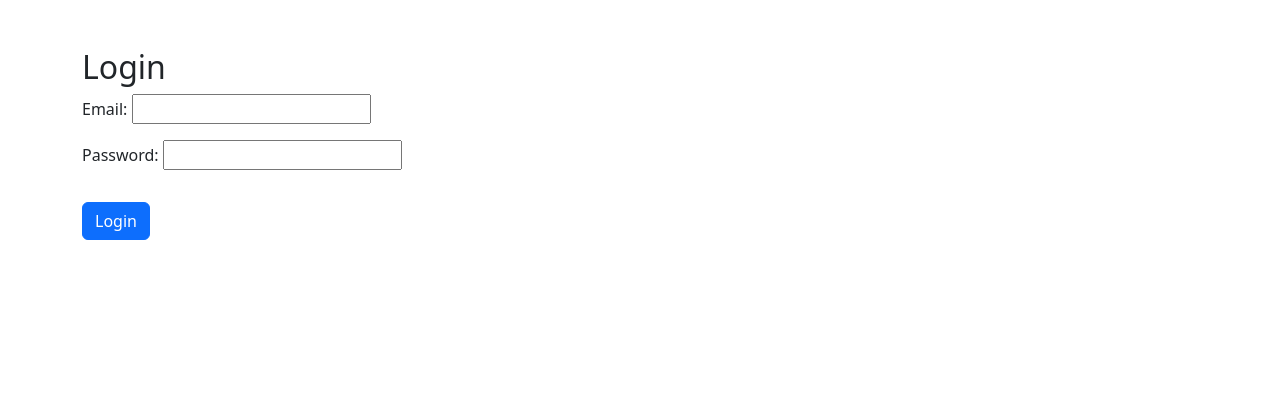
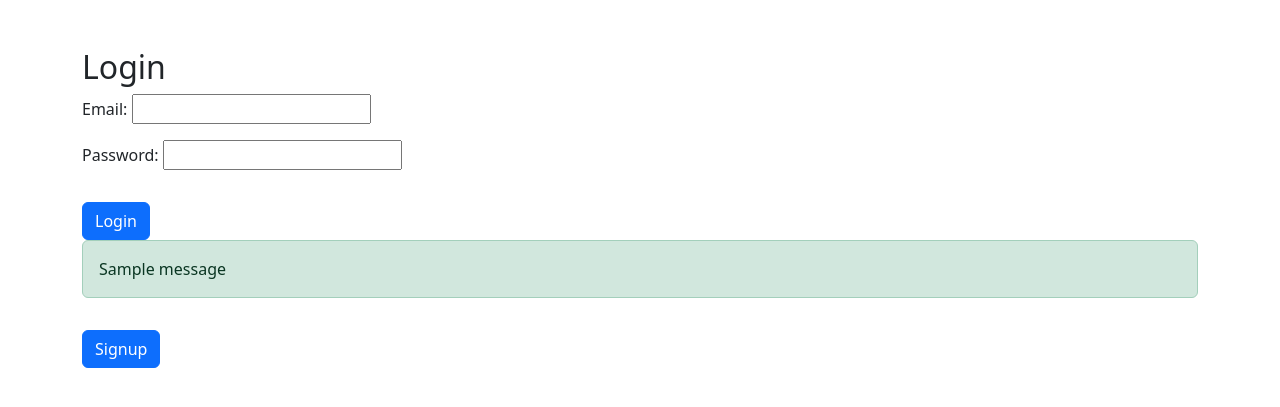
Before and after one commit to yogeshpatel-bestpeers/Django, a Django app: page /account/login/ in a window 1280 px wide. Shown: the top 407 px of the page. Run offline with Django 4.2, Linux system fonts and the light colour scheme; one stand-in notice (Sample message) is shown.

Commit message:
create custom login and implement is_authenticate property using middleware

```diff
--- a/classBasedView/account/middleware.py
+++ b/classBasedView/account/middleware.py
@@ -7,6 +7,7 @@ class CustomAuthMiddleware:
 
         from .models import User
         user_id = request.session.get('user_id')
+        print('middleWare : ', user_id)
         if user_id:
             try:
                 request.user = User.objects.get(user_id=user_id)
--- a/classBasedView/account/models.py
+++ b/classBasedView/account/models.py
@@ -14,8 +14,6 @@ class User(models.Model):
     def check_password(self, raw_password):
         return check_password(raw_password, self.password)
 
-    def __str__(self):
-        return self.name
 
     @property
     def is_authenticated(self):
--- a/classBasedView/account/views.py
+++ b/classBasedView/account/views.py
@@ -3,7 +3,7 @@ from django.views import View
 from django.views.generic import TemplateView
 from .forms import UserForm
 from .models import User
-
+from django.contrib import messages
 # Create your views here.
 
 class Registration(View):
@@ -24,14 +24,19 @@ class Registration(View):
             return redirect('/account/login/')
 
 
-        return render(request,'auth/signup.html',{'form':form})
+        return render(request,'/auth/signup.html',{'form':form})
 
 class Login(View):
 
     def get(self,request):
-        print('login')
-        form = UserForm()
-        return render(request,'auth/login.html',{'form':form})
+
+        if request.user and request.user.is_authenticated:
+            return redirect('/account/profile/')
+
+        else:
+            form = UserForm()
+            return render(request,'auth/login.html',{'form':form})
+
 
     def post(self,request):
 
@@ -48,7 +53,9 @@ class Login(View):
 
 
         else :
-            return redirect('auth/login.html')
+            form = UserForm()
+            messages.error(request, 'Invalid email or password')
+            return render(request, 'auth/login.html',{'form':form})
 
 class LogoutView(View):
     def get(self, request):
--- a/classBasedView/classBasedView/settings.py
+++ b/classBasedView/classBasedView/settings.py
@@ -49,6 +49,7 @@ MIDDLEWARE = [
     'django.contrib.auth.middleware.AuthenticationMiddleware',
     'django.contrib.messages.middleware.MessageMiddleware',
     'django.middleware.clickjacking.XFrameOptionsMiddleware',
+    'account.middleware.CustomAuthMiddleware'
 ]
 
 ROOT_URLCONF = 'classBasedView.urls'
--- a/classBasedView/template/auth/login.html
+++ b/classBasedView/template/auth/login.html
@@ -16,6 +16,17 @@
       {{ form.as_p }}
       <button type="submit" class="btn btn-primary mt-3">Login</button>
     </form>
+    {% if messages %}
+    <div class="alert-container">
+        {% for message in messages %}
+            <div class="alert {% if message.tags %}alert-{{ message.tags }}{% else %}alert-info{% endif %}">
+                {{ message }}
+            </div>
+        {% endfor %}
+    </div>
+    {% endif %}
+    <a href="{% url 'signup' %}" class="btn btn-primary mt-3">Signup</a>
   </div>
+
 </body>
 </html>
--- a/classBasedView/template/auth/signup.html
+++ b/classBasedView/template/auth/signup.html
@@ -16,6 +16,7 @@
       {{ form.as_p }}
       <button type="submit" class="btn btn-primary mt-3">Submit</button>
     </form>
+    <a href="{% url 'custom_login' %}" class="btn btn-primary mt-3">Login</a>
   </div>
 </body>
 </html>
```
Also changed, not shown: classBasedView/db.sqlite3.
